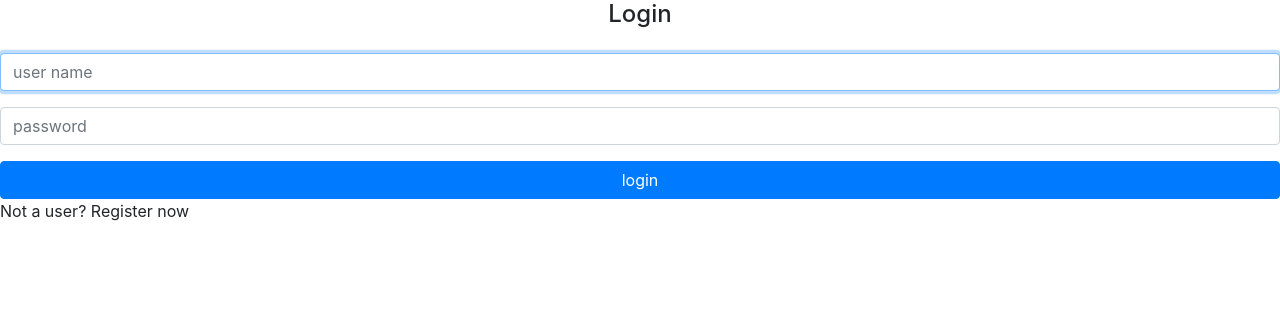
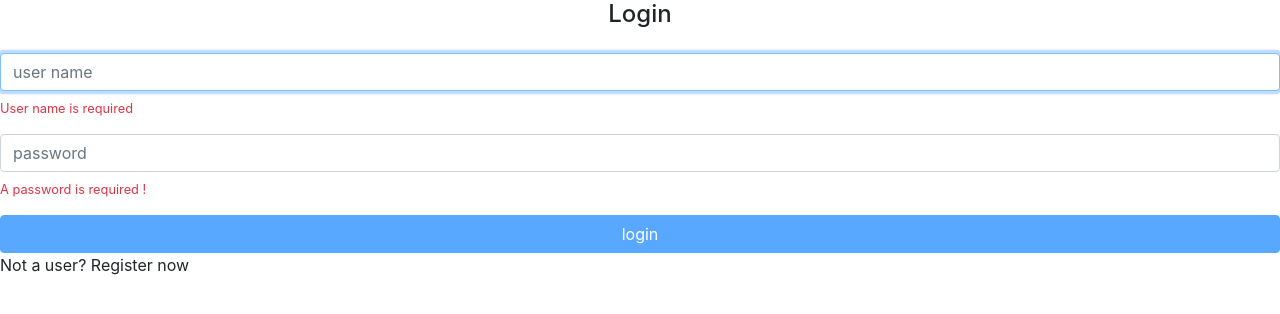
Before and after one commit to alvarocneto/angular6_alura, an Angular app in the folder alurapic/: page / in a window 1280 px wide. Shown: the top 314 px of the page. Built offline with nearby package versions, Linux system fonts and the light colour scheme.

Commit message:
Criado formulário reativo para o login

```diff
--- a/alurapic/src/app/home/home.module.ts
+++ b/alurapic/src/app/home/home.module.ts
@@ -1,9 +1,10 @@
 import { CommonModule } from '@angular/common';
 import { NgModule } from '@angular/core';
 import { SignInComponent } from './sign-in/sign-in.component';
+import { ReactiveFormsModule } from '@angular/forms';
 
 @NgModule({
-  imports: [CommonModule],
+  imports: [CommonModule, ReactiveFormsModule],
   declarations: [SignInComponent]
 })
 export class HomeModule {}
--- a/alurapic/src/app/home/sign-in/sign-in.component.html
+++ b/alurapic/src/app/home/sign-in/sign-in.component.html
@@ -1,15 +1,43 @@
 <h4 class="text-center">Login</h4>
 
-<form class="form mt-4">
+<form class="form mt-4" [formGroup]="loginForm">
   <div class="form-group">
-    <input class="form-control" placeholder="user name" autofocus />
+    <input
+      class="form-control"
+      placeholder="user name"
+      autofocus
+      formControlName="userName"
+    />
+    <small
+      *ngIf="loginForm.get('userName').errors"
+      class="text-danger d-block mt-2"
+    >
+      User name is required
+    </small>
   </div>
 
   <div class="form-group">
-    <input type="password" class="form-control" placeholder="password" />
+    <input
+      type="password"
+      class="form-control"
+      placeholder="password"
+      formControlName="password"
+    />
+    <small
+      *ngIf="loginForm.get('password').errors"
+      class="text-danger d-block mt-2"
+    >
+      A password is required !</small
+    >
   </div>
 
-  <button type="submit" class="btn btn-primary btn-block">login</button>
+  <button
+    [disabled]="loginForm.invalid"
+    type="submit"
+    class="btn btn-primary btn-block"
+  >
+    login
+  </button>
 </form>
 
 <p>Not a user? <a>Register now</a></p>
--- a/alurapic/src/app/home/sign-in/sign-in.component.ts
+++ b/alurapic/src/app/home/sign-in/sign-in.component.ts
@@ -1,10 +1,18 @@
 import { Component, OnInit } from '@angular/core';
+import { FormGroup, FormBuilder, Validators } from '@angular/forms';
 
 @Component({
   templateUrl: './sign-in.component.html'
 })
 export class SignInComponent implements OnInit {
-  constructor() {}
+  loginForm: FormGroup;
 
-  ngOnInit() {}
+  constructor(private _formBuilder: FormBuilder) {}
+
+  ngOnInit(): void {
+    this.loginForm = this._formBuilder.group({
+      userName: ['', Validators.required],
+      password: ['', Validators.required]
+    });
+  }
 }
```
